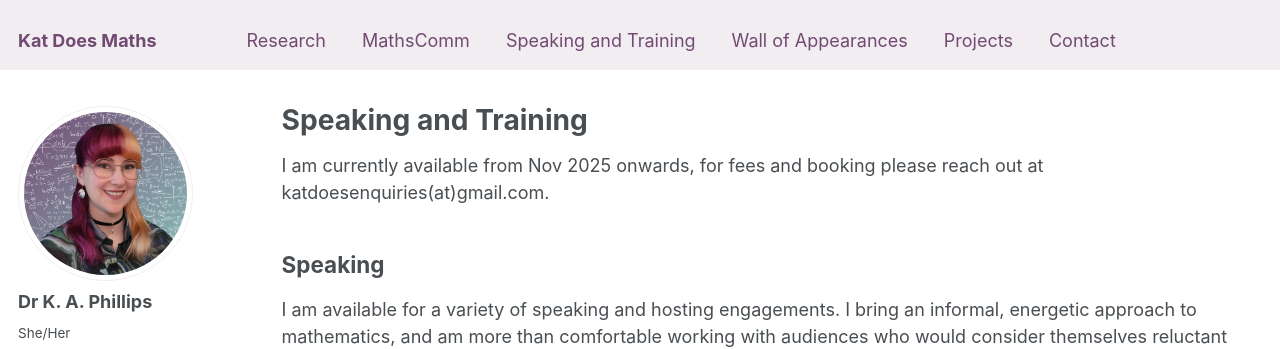
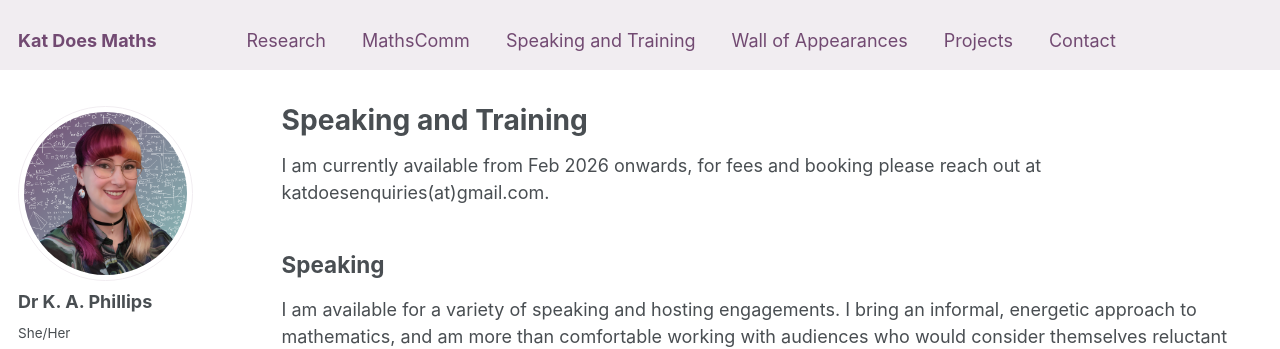
Before and after one commit to katdoesmaths/katdoesmaths.github.io, a Jekyll site: the page built from _pages/hireme.md, in a window 1280 px wide and 900 px high. Shown: the top 349 px of the window. Built offline with Jekyll 4.4.1, drawn with Linux system fonts in a browser that asks for light colours; some web fonts are replaced.

Commit message:
Updated Availability

```diff
--- a/_pages/hireme.md
+++ b/_pages/hireme.md
@@ -5,7 +5,7 @@ permalink: /hireme/
 author_profile: true
 ---
 
- I am currently available from Nov 2025 onwards, for fees and booking please reach out at katdoesenquiries(at)gmail.com.
+ I am currently available from Feb 2026 onwards, for fees and booking please reach out at katdoesenquiries(at)gmail.com.
 
 
 
```
